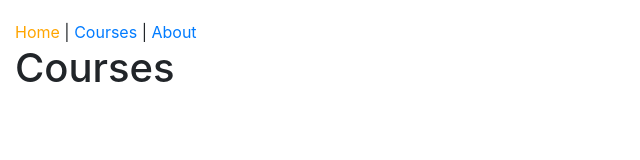
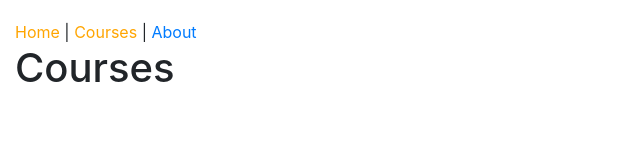
Before and after one commit to kostadinnm/corey-pluralsight-redux, a React (Create React App) app: page /courses in a window 1280 px wide. Shown: the top 160 px of the page, without its empty margins (0-640 px from the left). Built offline with nearby package versions, Linux system fonts and the light colour scheme.

Commit message:
Fixed 'active' class on nav links

```diff
--- a/src/components/common/Header.js
+++ b/src/components/common/Header.js
@@ -1,22 +1,23 @@
 import React from "react";
 // import {Link, IndexLink }
-import { Link, NavLink } from "react-router-dom";
+import { NavLink } from "react-router-dom";
 // import PropTypes from "prop-types";
 
 const Header = () => {
   return (
     <nav>
+      {/* TODO: deactivate for sub-routes */}
       <NavLink to="/" activeClassName="active">
         Home
       </NavLink>
       {" | "}
-      <Link to="/courses" activeClassName="active">
+      <NavLink to="/courses" activeClassName="active">
         Courses
-      </Link>
+      </NavLink>
       {" | "}
-      <Link to="/about" activeClassName="active">
+      <NavLink to="/about" activeClassName="active">
         About
-      </Link>
+      </NavLink>
     </nav>
   );
 };
```
